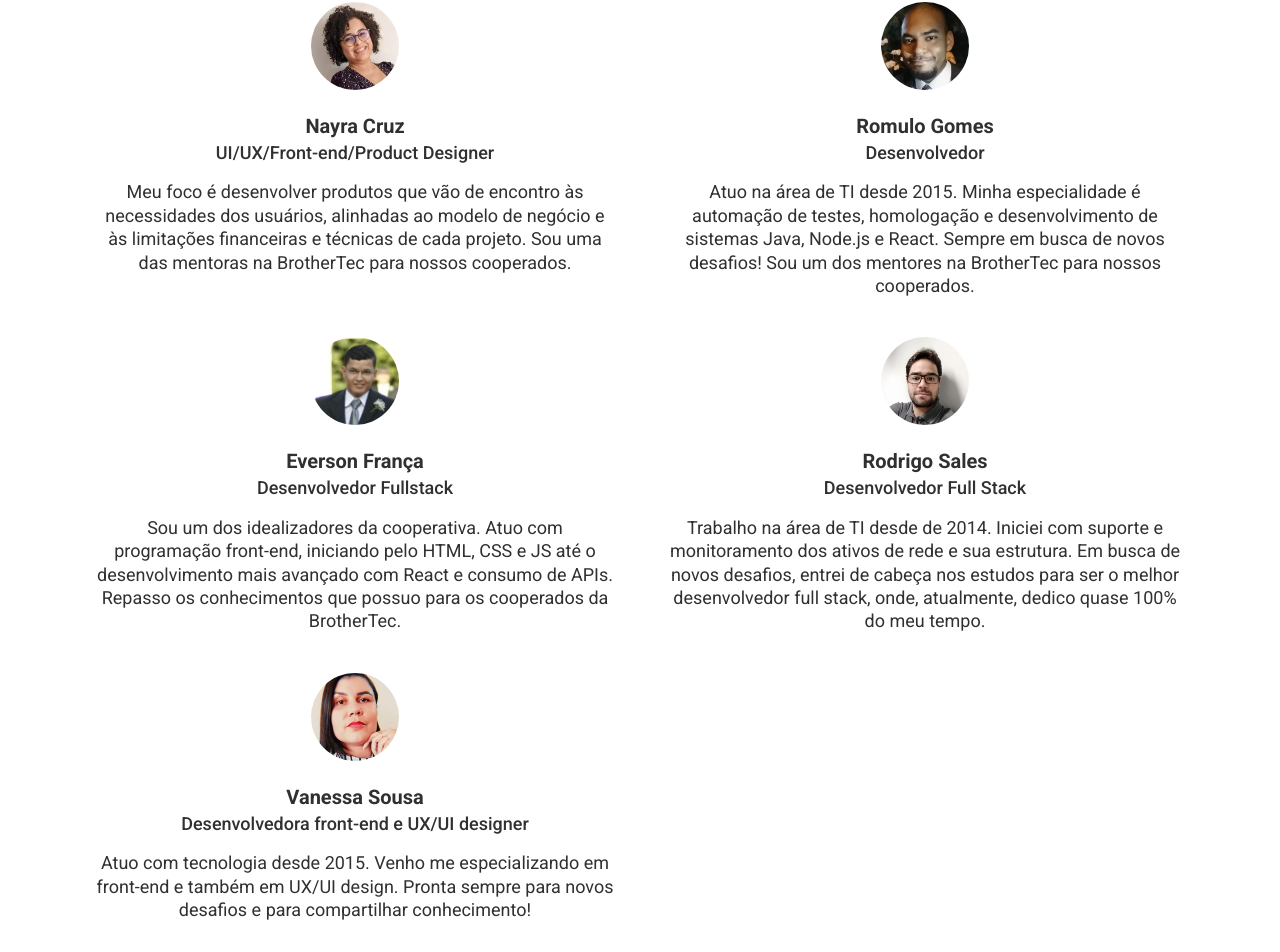
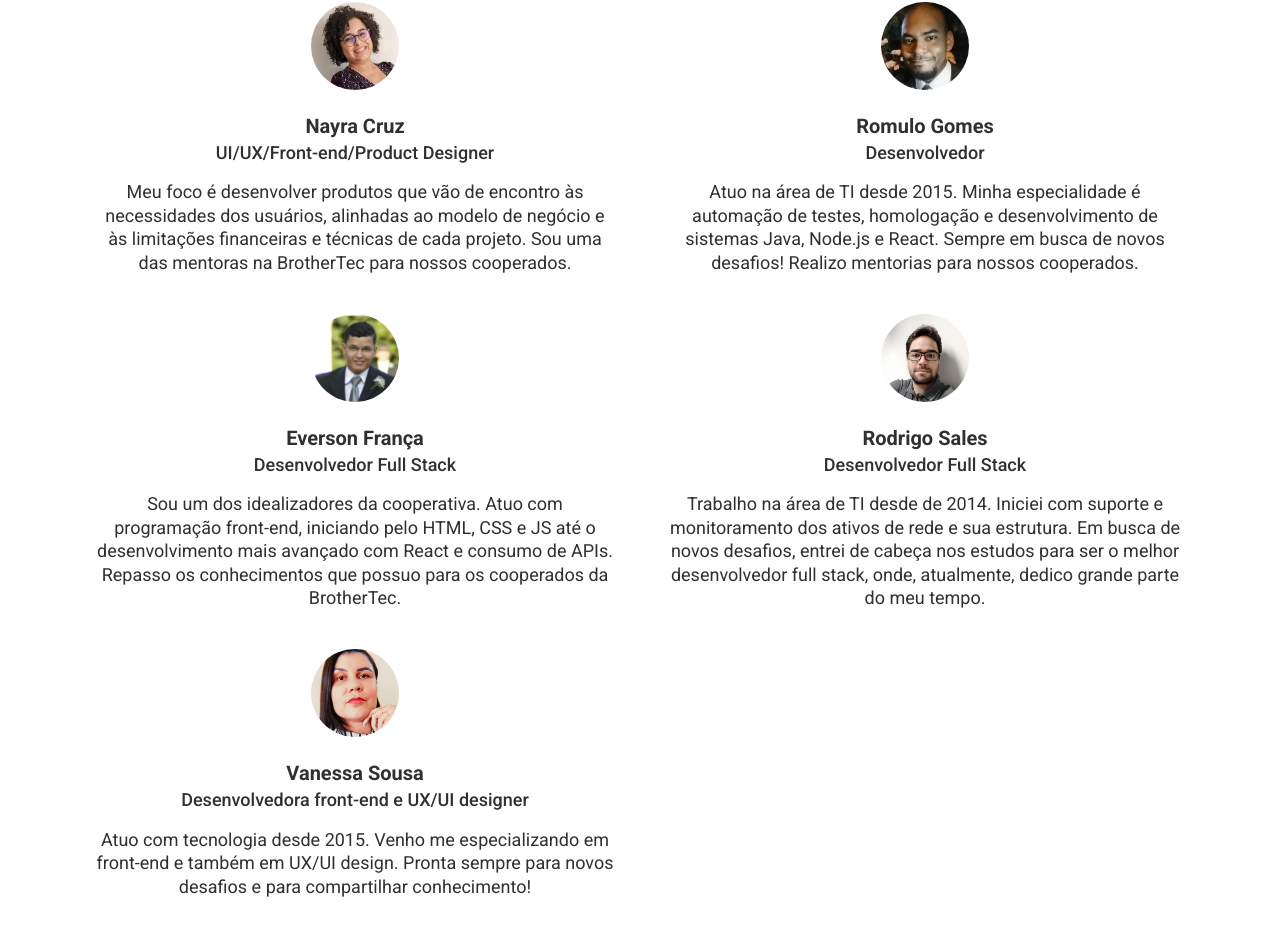
Before and after one commit to Brothertec/site, a React (Create React App) app: page /#/ in a window 1280 px wide. Shown: the part 1754-2706 px from the top of the page. Built offline with nearby package versions, Linux system fonts and the light colour scheme.

Commit message:
Mais ajustes em textos da página 'Sobre nós'

```diff
--- a/src/componentes/Sobre/index.js
+++ b/src/componentes/Sobre/index.js
@@ -38,7 +38,7 @@ export default function Sobre() {
                 imagem={imgRomulo}
                 nome="Romulo Gomes"
                 funcao="Desenvolvedor"
-                descricao="Atuo na área de TI desde 2015. Minha especialidade é automação de testes, homologação e desenvolvimento de sistemas Java, Node.js e React. Sempre em busca de novos desafios! Sou um dos mentores na BrotherTec para nossos cooperados."
+                descricao="Atuo na área de TI desde 2015. Minha especialidade é automação de testes, homologação e desenvolvimento de sistemas Java, Node.js e React. Sempre em busca de novos desafios! Realizo mentorias para nossos cooperados."
               />
             </div>
             <hr className="separador-mobile" />
@@ -48,7 +48,7 @@ export default function Sobre() {
               <Integrante
                 imagem={imgEverson}
                 nome="Everson França"
-                funcao="Desenvolvedor Fullstack"
+                funcao="Desenvolvedor Full Stack"
                 descricao="Sou um dos idealizadores da cooperativa. Atuo com programação front-end, iniciando pelo HTML, CSS e JS até o desenvolvimento mais avançado com React e consumo de APIs. Repasso os conhecimentos que possuo para os cooperados da BrotherTec."
               />
             </div>
@@ -60,7 +60,7 @@ export default function Sobre() {
                 imagem={imgRodrigo}
                 nome="Rodrigo Sales"
                 funcao="Desenvolvedor Full Stack"
-                descricao="Trabalho na área de TI desde de 2014. Iniciei com suporte e monitoramento dos ativos de rede e sua estrutura. Em busca de novos desafios, entrei de cabeça nos estudos para ser o melhor desenvolvedor full stack, onde, atualmente, dedico quase 100% do meu tempo."
+                descricao="Trabalho na área de TI desde de 2014. Iniciei com suporte e monitoramento dos ativos de rede e sua estrutura. Em busca de novos desafios, entrei de cabeça nos estudos para ser o melhor desenvolvedor full stack, onde, atualmente, dedico grande parte do meu tempo."
               />
             </div>
           </div>
```
